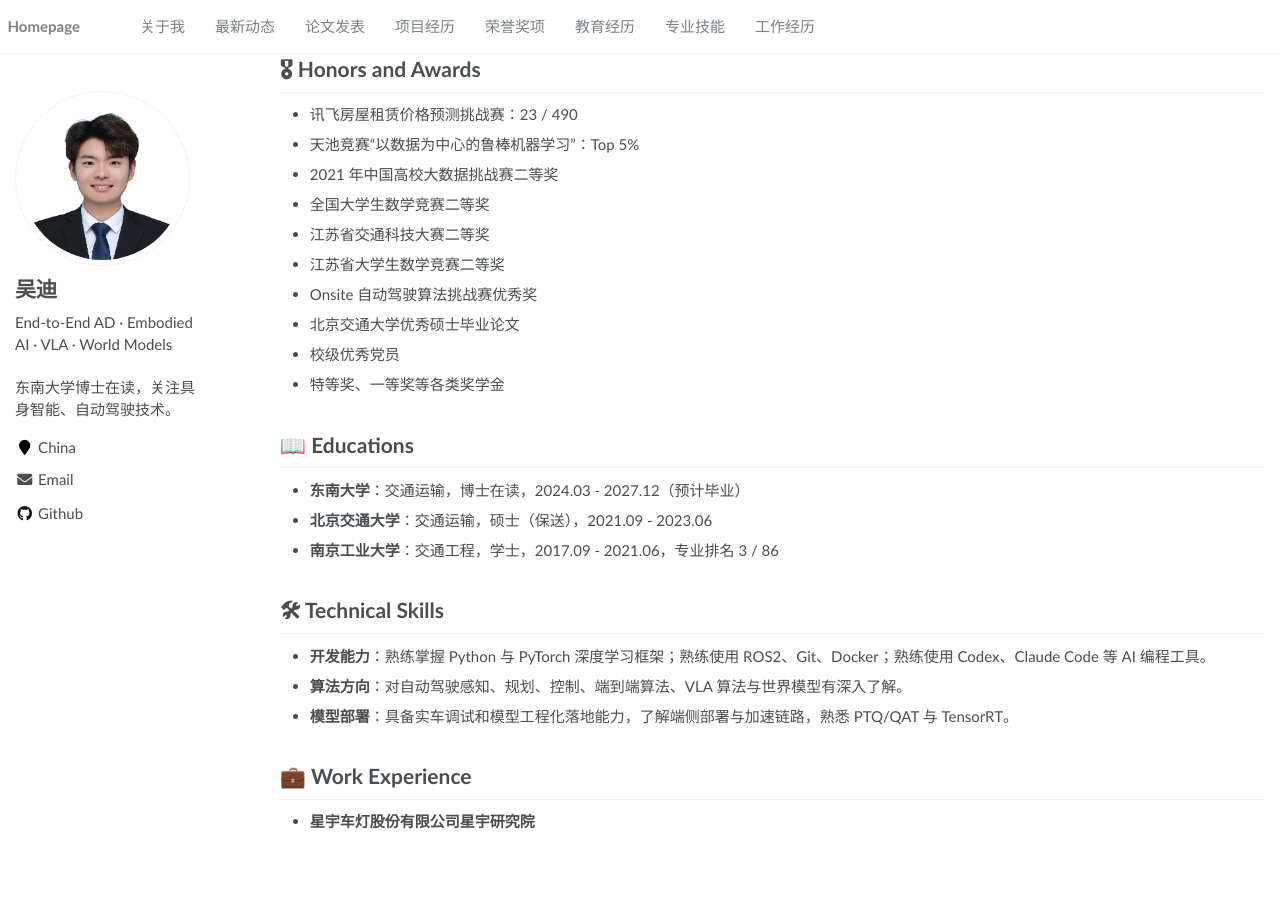
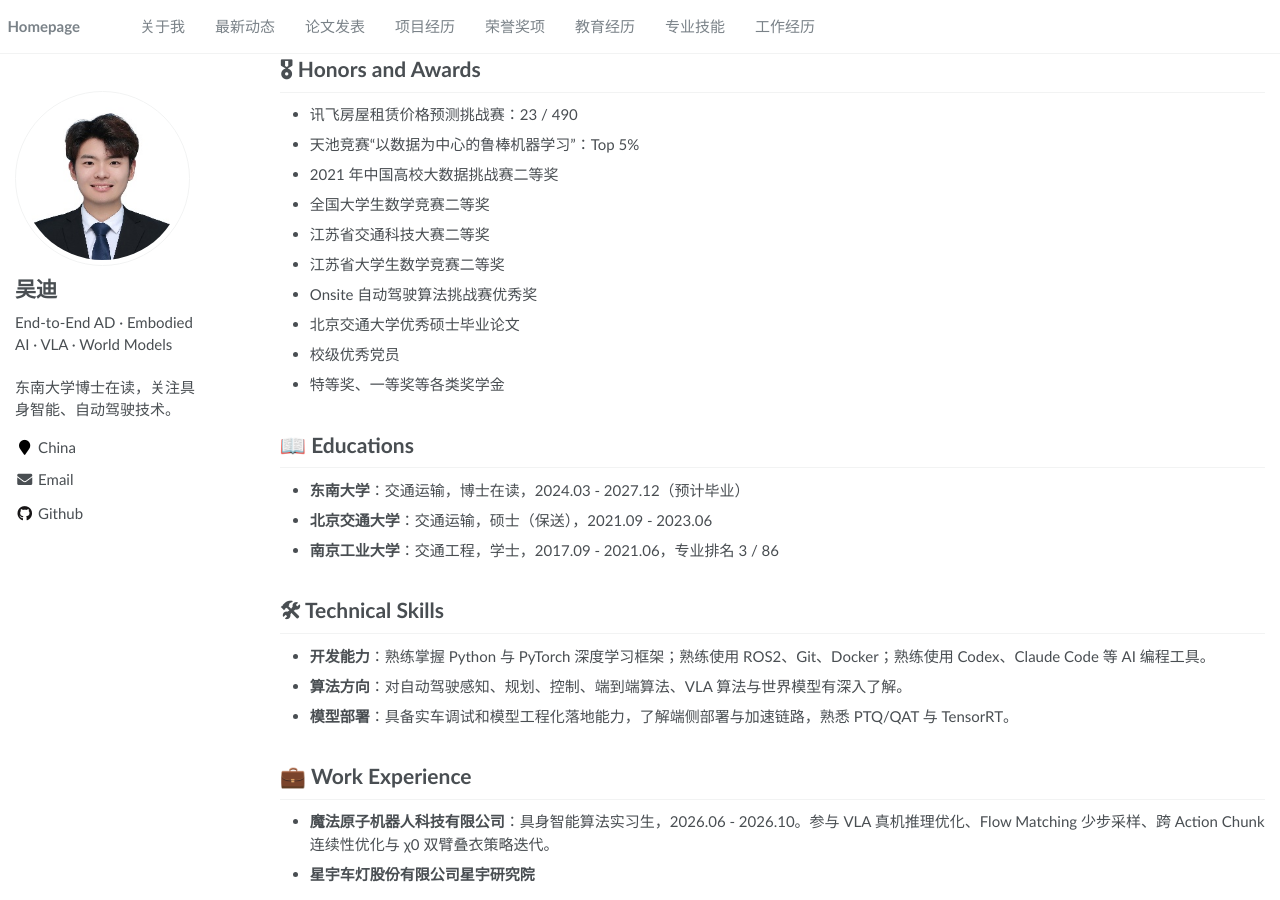
Before and after one commit to Wu-didi/Wu-didi.github.io, a Jekyll site: the page built from _pages/about.md, in a window 1280 px wide and 900 px high, scrolled down 4994 px. Built offline with Jekyll 4.4.1, drawn with Linux system fonts in a browser that asks for light colours; before the commit the page ends 5842 px from its top, so only the background shows below that; some of the changed text lies outside the part shown.

Commit message:
Add Magic Atom internship experience

```diff
--- a/_pages/about.md
+++ b/_pages/about.md
@@ -17,7 +17,7 @@ redirect_from:
 <span class='anchor' id='news'></span>
 
 # 🔥 News
-- *2026.06 - 2026.09*: 在魔法原子担任具身智能算法实习生，参与推理优化加速、Demo 成功率优化工作。
+- *2026.06 - 2026.10*: 在魔法原子担任具身智能算法实习生，参与推理优化加速、Demo 成功率优化工作。
 - *2024.03 - 至今*: 在东南大学交通运输专业攻读博士学位，持续研究自动驾驶/具身智能端到端、VLA 与世界模型。
 - *2023.07 - 2024.01*: 在星宇车灯股份有限公司星宇研究院担任智能驾驶算法工程师，参与 BEV 算法预研。
 - *截至目前*: 已发表 SCI 期刊论文 12 篇，另有 TRB 会议论文 1 篇、JCR Q1 期刊论文 3 篇在审或审稿中。
@@ -219,4 +219,5 @@ redirect_from:
 <span class='anchor' id='work-experience'></span>
 
 # 💼 Work Experience
+- **魔法原子机器人科技有限公司**：具身智能算法实习生，2026.06 - 2026.10。参与 VLA 真机推理优化、Flow Matching 少步采样、跨 Action Chunk 连续性优化与 χ0 双臂叠衣策略迭代。
 - **星宇车灯股份有限公司星宇研究院**
```
